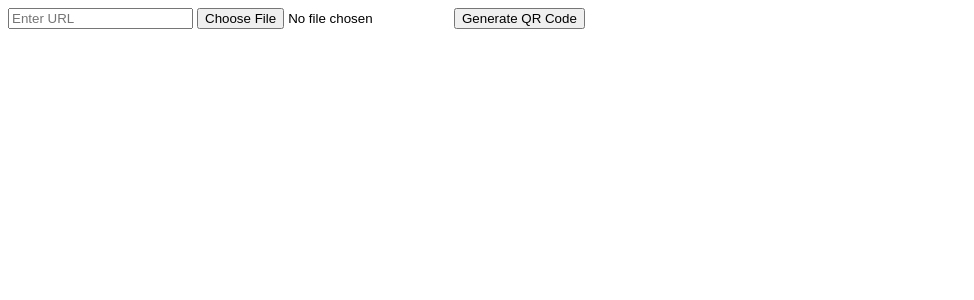
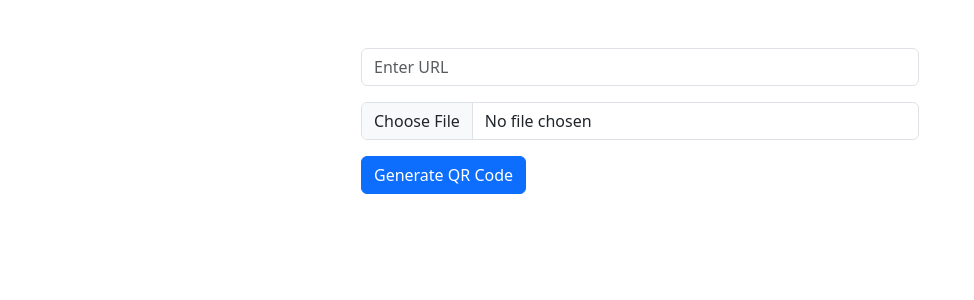
Before and after one commit to the-real-cphillips/qr_code, a Flask app: page / in a window 1280 px wide. Shown: the top 300 px of the page, without its empty margins (0-974 px from the left). Run offline with Flask 3, Linux system fonts and the light colour scheme.

Commit message:
chore: Style `index.html` using bootstrap

```diff
--- a/templates/index.html
+++ b/templates/index.html
@@ -1,10 +1,37 @@
 <!DOCTYPE html>
 <html>
+  <head>
+    <link
+      href="https://cdn.jsdelivr.net/npm/bootstrap@5.3.2/dist/css/bootstrap.min.css"
+      rel="stylesheet"
+    />
+  </head>
   <body>
-    <form method="post" enctype="multipart/form-data">
-      <input type="text" name="url" placeholder="Enter URL" required />
-      <input type="file" name="file" accept=".png,.jpg,.jpeg,.bmp" />
-      <input type="submit" value="Generate QR Code" />
-    </form>
+    <div class="container mt-5">
+      <form
+        method="post"
+        enctype="multipart/form-data"
+        class="col-md-6 mx-auto"
+      >
+        <div class="mb-3">
+          <input
+            type="text"
+            class="form-control"
+            name="url"
+            placeholder="Enter URL"
+            required
+          />
+        </div>
+        <div class="mb-3">
+          <input
+            type="file"
+            class="form-control"
+            name="file"
+            accept=".png,.jpg,.jpeg,.bmp"
+          />
+        </div>
+        <button type="submit" class="btn btn-primary">Generate QR Code</button>
+      </form>
+    </div>
   </body>
 </html>
```
